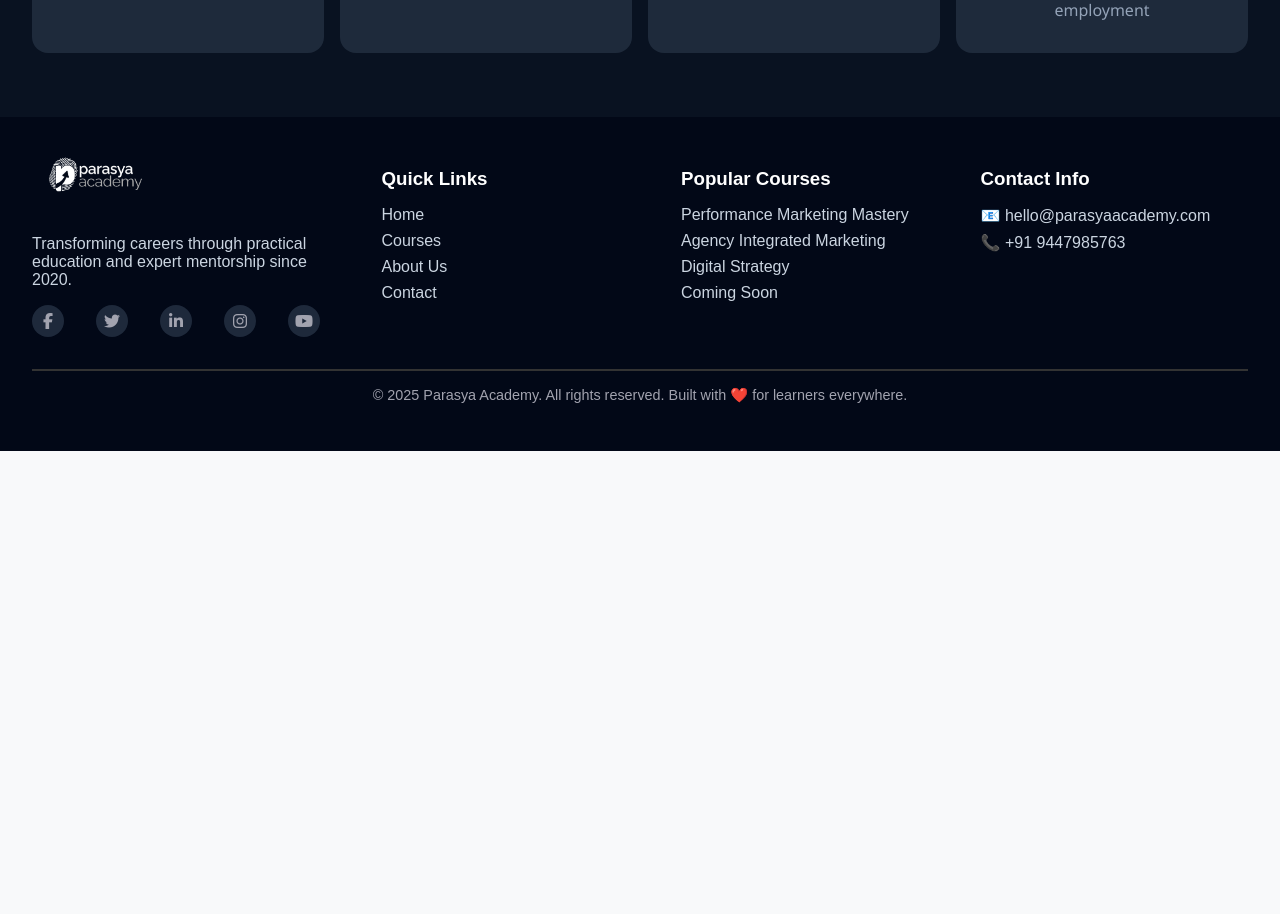
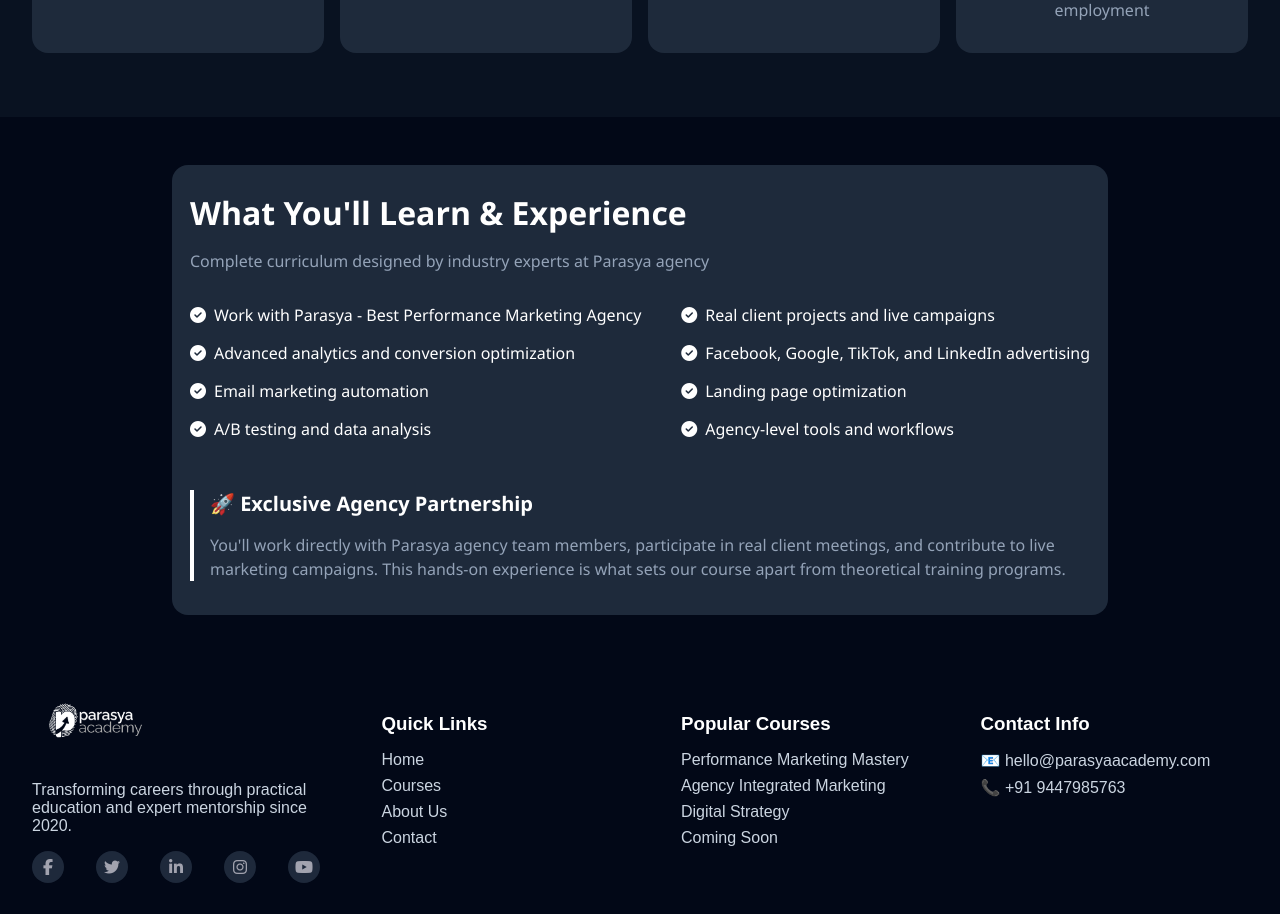
Before and after one commit to parasyadigitalhub/parasya-academy, a React (Vite) app: page /courses in a window 1280 px wide. Shown: the part 1144-2058 px from the top of the page. Before the commit the page ends 1595 px from the top, so only its background shows below. Built offline with nearby package versions, Linux system fonts and the light colour scheme.

Commit message:
learn section

```diff
--- /dev/null
+++ b/src/pages/courses/components/learn.jsx
@@ -0,0 +1,38 @@
+import './styles/learn.css'
+
+export default function Learn() {
+    return (
+        <div className="learn-container">
+            <div className="learn-card">
+                <div className="learn-headings">
+                    <h4>What You'll Learn & Experience</h4>
+                    <p>Complete curriculum designed by industry experts at Parasya agency</p>
+                </div>
+                <div className="learn-list">
+                    <div className="learn-list-left">
+                        <ul>
+                            <li><i class="fa-solid fa-circle-check"></i>Work with Parasya - Best Performance Marketing Agency</li>
+                            <li><i class="fa-solid fa-circle-check"></i>Advanced analytics and conversion optimization</li>
+                            <li><i class="fa-solid fa-circle-check"></i>Email marketing automation</li>
+                            <li><i class="fa-solid fa-circle-check"></i>A/B testing and data analysis</li>
+                        </ul>
+                    </div>
+                    <div className="learn-list-right">
+                        <ul>
+                            <li><i class="fa-solid fa-circle-check"></i>Real client projects and live campaigns</li>
+                            <li><i class="fa-solid fa-circle-check"></i>Facebook, Google, TikTok, and LinkedIn advertising</li>
+                            <li><i class="fa-solid fa-circle-check"></i>Landing page optimization</li>
+                            <li><i class="fa-solid fa-circle-check"></i>Agency-level tools and workflows</li>
+                        </ul>
+                    </div>
+                </div>
+                <div className="learn-note">
+                    <h5>🚀 Exclusive Agency Partnership</h5>
+                    <p>You'll work directly with Parasya agency team members, participate in real client meetings, and
+                        contribute to live marketing campaigns.
+                        This hands-on experience is what sets our course apart from theoretical training programs.</p>
+                </div>
+            </div>
+        </div>
+    )
+}
--- /dev/null
+++ b/src/pages/courses/components/styles/learn.css
@@ -0,0 +1,117 @@
+.learn-container {
+    background-color: #020817;
+    padding: 3rem 2rem;
+    font-family: 'Segoe UI', Tahoma, Geneva, Verdana, sans-serif;
+    color: white;
+    display: flex;
+    justify-content: center;
+}
+
+.learn-card {
+    background-color: #1E2A3B;
+    padding: 1rem;
+    border-radius: 1rem;
+    max-width: 900px;
+    width: 100%;
+    border: 2px solid transparent;
+    transition: border-color 0.3s ease, box-shadow 0.3s ease;
+}
+
+.learn-card:hover {
+    border-color: #ffffff;
+    box-shadow: 0 0 10px rgba(255, 255, 255, 0.1);
+}
+
+.learn-headings h4 {
+    font-size: 2rem;
+    color: white;
+    margin-bottom: 0.5rem;
+    margin-top: 0.5rem;
+}
+
+.learn-headings p {
+    color: #94A3B8;
+    font-size: 1rem;
+    margin-bottom: 1rem;
+}
+
+.learn-list {
+    display: flex;
+    justify-content: space-between;
+    gap: 2rem;
+    flex-wrap: wrap;
+    margin-bottom: 2rem;
+}
+
+.learn-list-left ul,
+.learn-list-right ul {
+    list-style: none;
+    padding: 0;
+}
+
+.learn-list-left li,
+.learn-list-right li {
+    margin-bottom: 1rem;
+    color: white;
+    font-size: 1rem;
+    display: flex;
+    align-items: center;
+    gap: 0.5rem;
+}
+
+.learn-list-left li i,
+.learn-list-right li i {
+    color: white;
+    font-size: 1rem;
+}
+
+.learn-note {
+    border-left: 4px solid white;
+    padding-left: 1rem;
+}
+
+.learn-note h5 {
+    color: white;
+    font-size: 1.25rem;
+    margin-bottom: 0.5rem;
+}
+
+.learn-note p {
+    color: #94A3B8;
+    font-size: 1rem;
+    line-height: 1.5;
+}
+
+@media (max-width: 768px) {
+    .learn-list {
+        flex-direction: column;
+        gap: 1.5rem;
+    }
+
+    .learn-headings h4 {
+        font-size: 1.5rem;
+    }
+
+    .learn-note h5 {
+        font-size: 1.1rem;
+    }
+
+    .learn-note p {
+        font-size: 0.95rem;
+    }
+}
+
+@media (max-width: 480px) {
+    .learn-card {
+        padding: 1.5rem;
+    }
+
+    .learn-headings p {
+        font-size: 0.95rem;
+    }
+
+    .learn-list-left li,
+    .learn-list-right li {
+        font-size: 0.95rem;
+    }
+}
--- a/src/pages/courses/performance.jsx
+++ b/src/pages/courses/performance.jsx
@@ -1,11 +1,13 @@
 import Choose from "./components/choose";
 import First from "./components/first";
+import Learn from "./components/learn";
 
 export default function Performance() {
     return (
         <div>
             <First />
             <Choose />
+            <Learn />
         </div>
     )
 }
```
